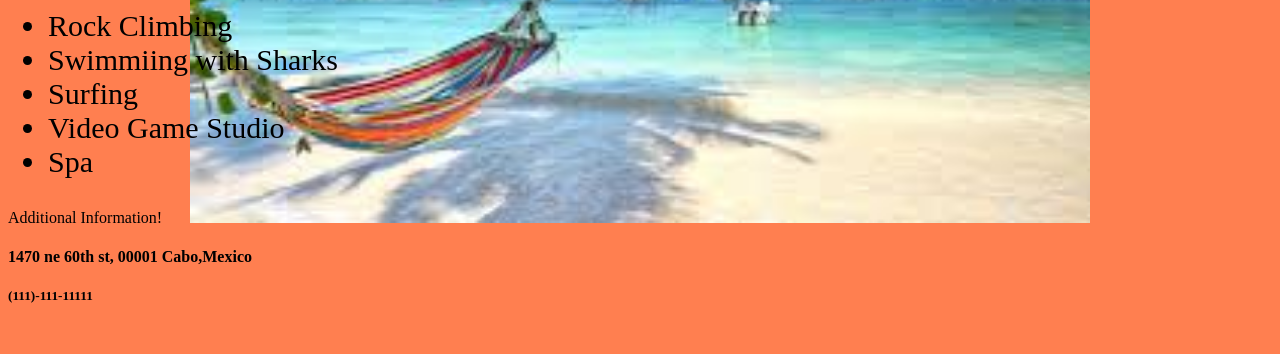
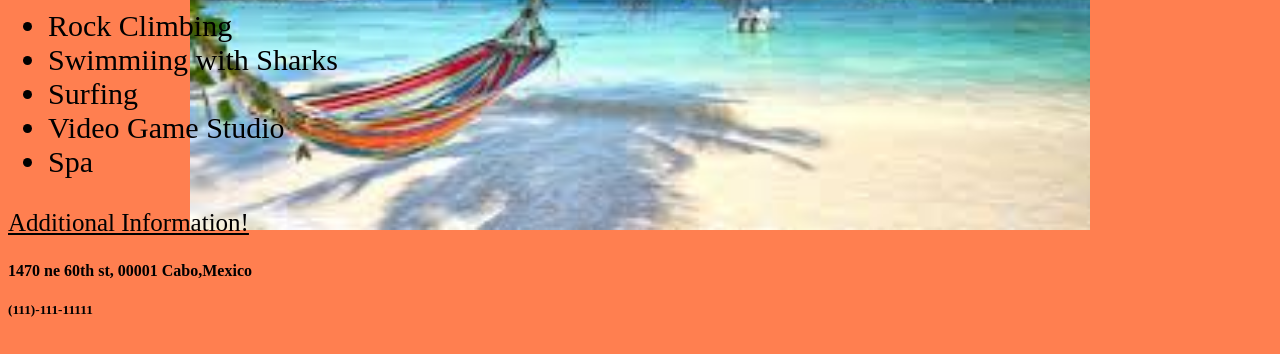
Before and after one commit to jamila59/Resort-webpage, a plain HTML site: page index.html in a window 1280 px wide. Shown: the part 392-746 px from the top of the page. Drawn offline with Linux system fonts and the light colour scheme.

```diff
--- a/css/styles.css
+++ b/css/styles.css
@@ -19,8 +19,14 @@ h3{
   }
 h4 {
   font-weight: bolder;
+
 }
 
+p {
+  font-size: 25px;
+  text-decoration: underline;
+
+}
 
 body{
   background-image: url('../img/back.jpg');
```
